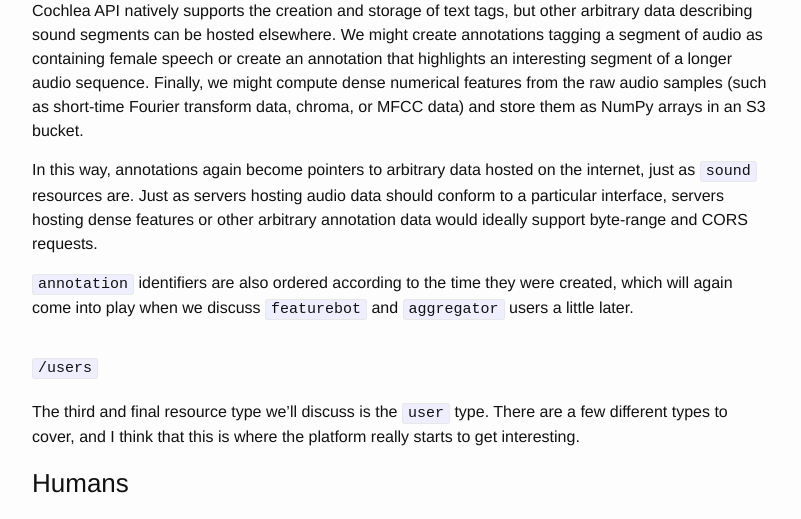
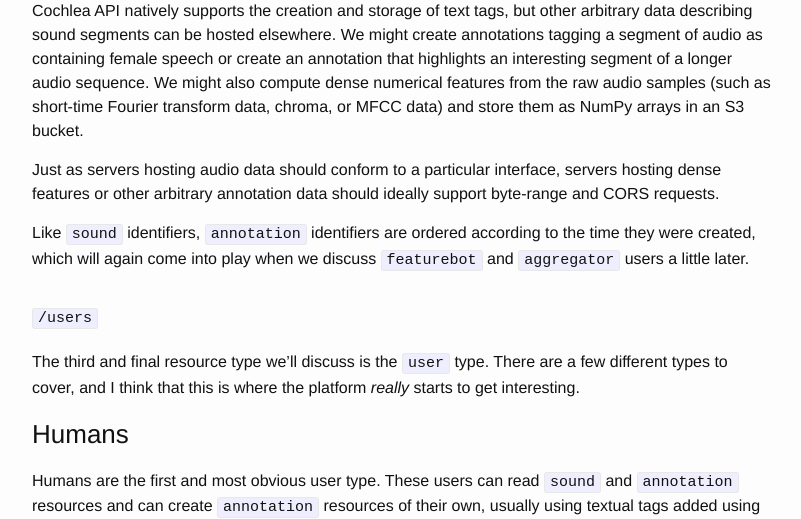
Before and after one commit to JohnVinyard/JohnVinyard.github.io, a Jekyll site: the page built from _posts/2019-10-22-cochlea-api-and-example-application.md, in a window 1280 px wide and 1400 px high, scrolled down 1766 px. Shown: the part 283-802 px from the top of the window, without its empty margins (238-1039 px from the left). Built offline with Jekyll 4.4.1, drawn with Linux system fonts in a browser that asks for light colours; comment, search, counter and statistics services are not loaded; some of the changed text lies outside the part shown.

Commit message:
Even more changes for clarity

```diff
--- a/_posts/2019-10-22-cochlea-api-and-example-application.md
+++ b/_posts/2019-10-22-cochlea-api-and-example-application.md
@@ -10,7 +10,7 @@
 RESTful API that allows users to annotate audio files on the internet.
 Segments or time intervals can be annotated with text tags or other arbitrary
 data.  This may not sound very exciting on its own, but I believe that these
-simple primitives, make possible incredibly diverse applications tailored to
+simple primitives make possible incredibly diverse applications tailored to
 the needs of electronic musicians, sound designers and other folks interested
 in playing with sound.
 
@@ -26,8 +26,8 @@
 or other features such as pitch or timbre offer much more exciting possibilities.
 Whereas text-based approaches require painstaking manual tagging of vast
 quantities of audio, indexes that organize sound based on features derived
-directly from the audio samples themselves make it feasible to imagine the
-entire internet as your sample library!
+directly from audio samples make it feasible to imagine the entire internet as
+your sample library!
 
 With this ideal in mind, I've started and discarded several audio similarity
 search applications due to overly-rigid approaches.  I've often settled on a
@@ -78,32 +78,32 @@
 and storage of text tags, but other arbitrary data describing sound segments can
 be hosted elsewhere.  We might create annotations tagging a segment of audio
 as containing female speech or create an annotation that highlights an
-interesting segment of a longer audio sequence.  Finally, we might compute
+interesting segment of a longer audio sequence.  We might also compute
 dense numerical features from the raw audio samples (such as short-time
 Fourier transform data, chroma, or MFCC data) and store them as NumPy arrays
 in an S3 bucket.
 
-In this way, annotations again become pointers to arbitrary data hosted on the
-internet, just as `sound` resources are.  Just as servers hosting audio data
-should conform to a particular interface, servers hosting dense features or
-other arbitrary annotation data would ideally support byte-range and
-CORS requests.
+Just as servers hosting audio data should conform to a particular interface,
+servers hosting dense features or other arbitrary annotation data should ideally
+support byte-range and CORS requests.
 
-`annotation` identifiers are also ordered according to the time they were
-created, which will again come into play when we discuss `featurebot` and
-`aggregator` users a little later.
+Like `sound` identifiers, `annotation` identifiers are ordered according to the
+time they were created, which will again come into play when we discuss
+`featurebot` and `aggregator` users a little later.
 
 ## `/users`
 
 The third and final resource type we'll discuss is the `user` type.  There are
 a few different types to cover, and I think that this is where the platform
-really starts to get interesting.
+_really_ starts to get interesting.
 
 ### Humans
 
 Humans are the first and most obvious user type.  These users can read
 `sound` and `annotation` resources and can create `annotation` resources of
 their own, usually using textual tags added using some graphical user interface.
+
+![Creating an Annotation](https://cochlea-example-app-images.s3.amazonaws.com/create-annotation.png)
 
 ### Datasets
 
@@ -123,12 +123,11 @@
 
 ![Chroma](https://cochlea-example-app-images.s3.amazonaws.com/chroma_bot.png)
 
-`featurebot` users can listen to some or all `sound` or `annotation` resources,
-optionally filtering by the user that created the resource or tags applied to it,
-and can compute features, such as onset times,
-[chroma](https://en.wikipedia.org/wiki/Chroma_feature) or
-[MFCC](https://en.wikipedia.org/wiki/Mel-frequency_cepstrum) features and can
-point to the computed/derived data using new `annotation` resources.  A few
+`featurebot` users listen to some or all `sound` or `annotation` resources,
+optionally filtering by the user that created the resource, and compute features,
+such as onset times, [chroma](https://en.wikipedia.org/wiki/Chroma_feature) or
+[MFCC](https://en.wikipedia.org/wiki/Mel-frequency_cepstrum) features and create
+pointers to the computed/derived data using new `annotation` resources.  A few
 example applications might include:
 
 - a bot that computes onset times using
@@ -158,7 +157,7 @@
 full-featured text search including fuzzy matching or using sound/music-related
 word embeddings for high-quality semantic searches
 - a bot that computes low-dimensional embeddings (using a technique
-[similar to this](http://johnvinyard.github.io/zounds/search/embeddings/neural-networks/pytorch/2019/02/22/unsupervised-semantic-audio-embeddings.html))
+[similar to one I covered in an earlier post](http://johnvinyard.github.io/zounds/search/embeddings/neural-networks/pytorch/2019/02/22/unsupervised-semantic-audio-embeddings.html))
 from audio or other derived features, making visual exploration possible in a
 user interface
 
```
Also changed, not shown: other parts of _posts/2019-10-22-cochlea-api-and-example-application.md (+3 -0 lines).
